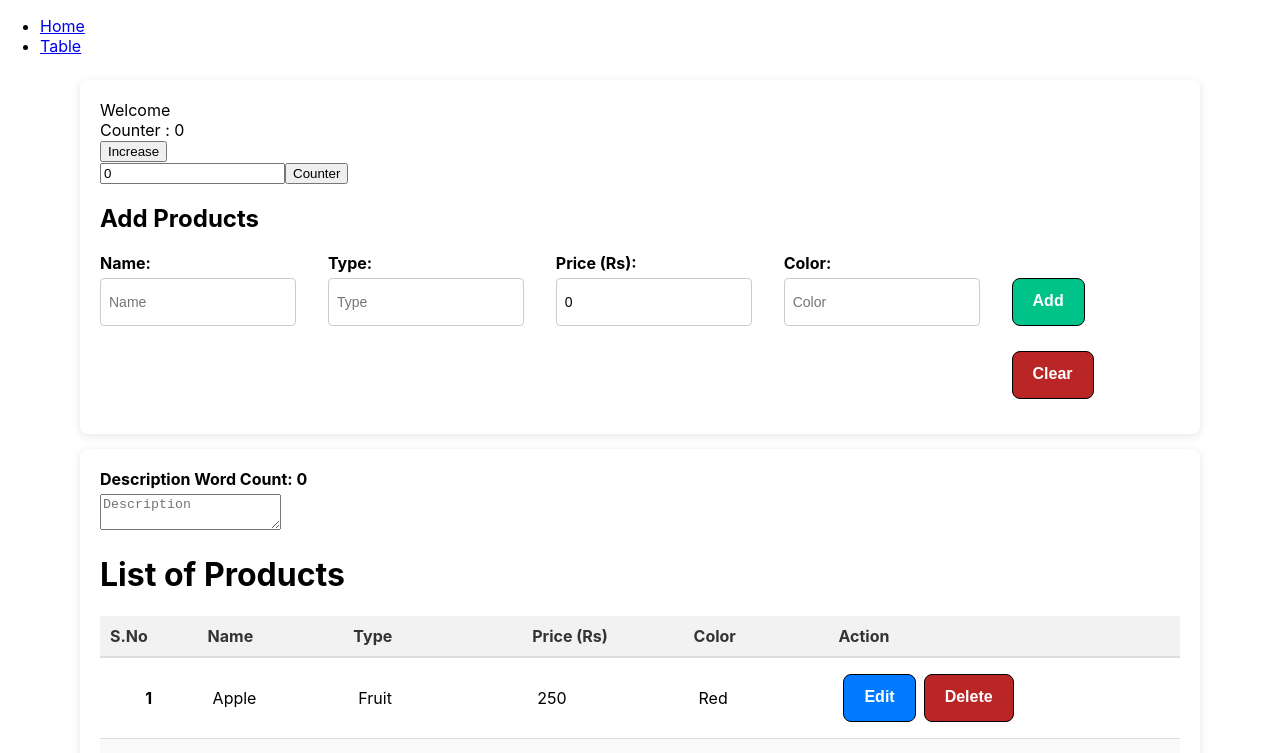
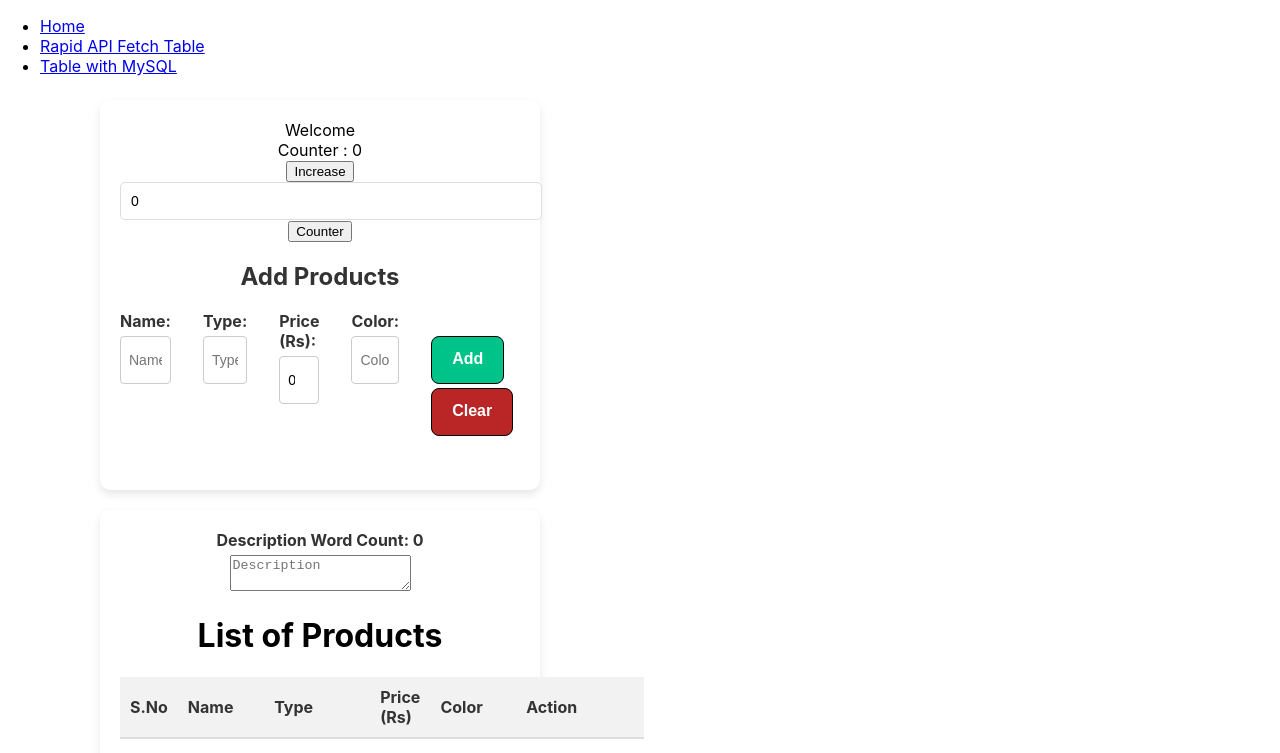
Before and after one commit to Suraja18/React, a React (Create React App) app: page / in a window 1280 px wide. Shown: the top 753 px of the page. Built offline with nearby package versions, Linux system fonts and the light colour scheme.

Commit message:
Next JS CRUD

```diff
--- a/package.json
+++ b/package.json
@@ -10,6 +10,7 @@
     "axios": "^1.7.5",
     "react": "^18.3.1",
     "react-dom": "^18.3.1",
+    "react-hook-form": "^7.53.0",
     "react-router-dom": "^6.26.1",
     "react-scripts": "5.0.1",
     "web-vitals": "^2.1.4"
--- a/src/App.css
+++ b/src/App.css
@@ -14,7 +14,7 @@
   gap: 2rem;
 }
 
-.form-input .btn{
+.btn.add{
   height: 3rem;
   margin-bottom: 0;
   margin-top: 1.5625rem;
@@ -43,12 +43,17 @@
   box-shadow: 0 0 5px rgba(0, 123, 255, 0.5);
 }
 
-.form-input button:hover {
+.form-input button:hover, .btn.add:hover {
   background-color: transparent;
   color: #000000;
 }
-
-
+.error-message {
+  color: #d9534f;
+  font-size: 10px;
+  margin-top: -5px;
+  margin-bottom: 16px;
+  display: block;
+}
 .container {
   margin: 1.5rem 5rem;
 }
--- a/src/App.js
+++ b/src/App.js
@@ -2,6 +2,8 @@ import Home from './pages/Home';
 import { Routes, Route } from 'react-router-dom';
 import Table from './pages/rapidAPI';
 import AllHeader from './components/AllHeader';
+import SQLTable from './pages/SQL';
+import AddUser from './pages/User/Add';
 
 function App() {
   return (
@@ -10,6 +12,8 @@ function App() {
       <Routes>
          <Route path='/' element={<Home />} />
          <Route path='/table' element={<Table />} />
+         <Route path='/user' element={<SQLTable />} />
+         <Route path='/user/add' element={<AddUser />} />
        </Routes>
     </>
   );
--- a/src/components/AllHeader.js
+++ b/src/components/AllHeader.js
@@ -9,7 +9,8 @@ function AllHeader() {
                 <nav>
                     <ul>
                         <li><NavLink to="/">Home</NavLink></li>
-                        <li><NavLink to="/table">Table</NavLink></li>
+                        <li><NavLink to="/table">Rapid API Fetch Table</NavLink></li>
+                        <li><NavLink to="/user">Table with MySQL</NavLink></li>
                     </ul>
                 </nav>
             </div>
--- /dev/null
+++ b/src/pages/SQL.js
@@ -0,0 +1,38 @@
+import React from 'react';
+import { Link } from 'react-router-dom';
+import '../App.css';
+
+function SQL() {
+  return (
+    <div>
+      <Link to="/user/add" className="btn add" style={{ padding:10, marginRight:25, height:24, float:'right', textDecoration:'none' }}>Add New</Link>
+      <table>
+        <thead>
+          <tr>
+            <th>S.No</th>
+            <th>Name</th>
+            <th>Email</th>
+            <th>Phone</th>
+            <th>Address</th>
+            <th>Action</th>
+          </tr>
+        </thead>
+        <tbody>
+          <tr>
+            <td>1</td>
+            <td>Suraj Adhikari</td>
+            <td>suraj.crawlerhub@gmail.com</td>
+            <td>9867808207</td>
+            <td>Rupalake</td>
+            <td>
+              <button className="btn edit" >Edit</button>
+              <button className="btn delete" >Delete</button>
+            </td>
+          </tr>
+        </tbody>
+      </table>
+    </div>
+  )
+}
+
+export default SQL
--- /dev/null
+++ b/src/pages/User/Add.js
@@ -0,0 +1,57 @@
+import React from 'react';
+import './User.css';
+import { Link } from 'react-router-dom';
+import { useForm } from 'react-hook-form';
+
+function Add() {
+
+    const { register, formState:{errors}, handleSubmit} = useForm();
+
+    const onSubmit = (data) => {
+        console.log(data);
+    }
+
+    return (
+        <div className='sql-body'>
+            <div className="form-container">
+                <h2>Add User Details</h2>
+                <form onSubmit={ handleSubmit(onSubmit) }>
+                    <div className="form-group">
+                        <label htmlFor="name">Name:</label>
+                        <input type="text" {...register("name", {required:true, pattern: /^[a-zA-Z0-9_\s]+$/i})} id="name" />
+                    </div>
+                    <span className='error-message'>{ errors.name?.type==="required" && "Name is required" }</span>
+                    <span className='error-message'>{ errors.address?.type==="pattern" && "Name is in Wrong Format" }</span>
+                    <div className="form-group">
+                        <label htmlFor="address">Address:</label>
+                        <input type="text" id="address" {...register("address", {required:true, pattern: /^[a-zA-Z0-9_\s]+$/i})} />
+                    </div>
+                    <span className='error-message'>{ errors.address?.type==="required" && "Address is required" }</span>
+                    <span className='error-message'>{ errors.address?.type==="pattern" && "Address is in Wrong Format" }</span>
+                    <div className="form-group">
+                        <label htmlFor="phone">Phone:</label>
+                        <input type="tel" id="phone" {...register("phone", {required:true, pattern: /^\d{10}$/i})} />
+                    </div>
+                    <span className='error-message'>{ errors.phone?.type==="required" && "Phone Number is required" }</span>
+                    <span className='error-message'>{ errors.phone?.type==="pattern" && "Phone Number must 10 digits number" }</span>
+                    <div className="form-group">
+                        <label htmlFor="email">Email:</label>
+                        <input type="email" id="email" {...register("email", {required:true, pattern: /^[a-zA-Z0-9._%+-]+@[a-zA-Z0-9.-]+\.[a-zA-Z]{2,}$/i})} />
+                    </div>
+                    <span className='error-message'>{ errors.email?.type==="required" && "Email is required" }</span>
+                    <span className='error-message'>{ errors.email?.type==="pattern" && "Email Address is in Wrong Format" }</span>
+                    <button type="submit" className="submit-btn">Submit</button>
+                    <Link to="/user" className="btn add" style={{ padding:10, marginLeft:15, height:16, textDecoration:'none' }}>Back</Link>
+                </form>
+            </div>
+        </div>
+    )
+}
+
+export default Add
+
+// List of pattern
+// 1. pattern: /^[a-zA-Z0-9_]+$/i for without symbol, without space, numbers and letters
+// 2. pattern: /^[a-zA-Z0-9_\s]+$/i for without symbol, numbers and letters
+// 3. pattern: /^\d{10}$/i for Phone Number
+// 4. pattern: /^[a-zA-Z0-9._%+-]+@[a-zA-Z0-9.-]+\.[a-zA-Z]{2,}$/ for Email Address
--- /dev/null
+++ b/src/pages/User/User.css
@@ -0,0 +1,66 @@
+.form-container {
+    background: #fff;
+    border-radius: 10px;
+    box-shadow: 0 4px 8px rgba(0, 0, 0, 0.1);
+    max-width: 400px;
+    width: 100%;
+    padding: 20px;
+    margin: 20px;
+    text-align: center;
+  }
+
+  h2 {
+    margin-bottom: 20px;
+    color: #333;
+  }
+
+  .form-group {
+    margin-bottom: 15px;
+    text-align: left;
+  }
+
+  label {
+    display: block;
+    margin-bottom: 5px;
+    font-weight: bold;
+    color: #333;
+  }
+
+  input {
+    width: 100%;
+    padding: 10px;
+    border: 1px solid #ddd;
+    border-radius: 5px;
+    font-size: 14px;
+    transition: border-color 0.2s;
+  }
+
+  input:focus {
+    border-color: #007bff;
+    outline: none;
+  }
+
+  .sql-body {
+    background-color: #f4f4f9;
+    margin: 0;
+    padding: 0;
+    display: flex;
+    justify-content: center;
+    align-items: center;
+    height: 80vh;
+  }
+
+  .submit-btn {
+    background-color: #007bff;
+    color: #fff;
+    border: none;
+    padding: 10px 15px;
+    font-size: 16px;
+    border-radius: 5px;
+    cursor: pointer;
+    transition: background-color 0.3s;
+  }
+
+  .submit-btn:hover {
+    background-color: #0056b3;
+  }
```
Also changed, not shown: 1 other file (tests, documents, lock files or other folders).
